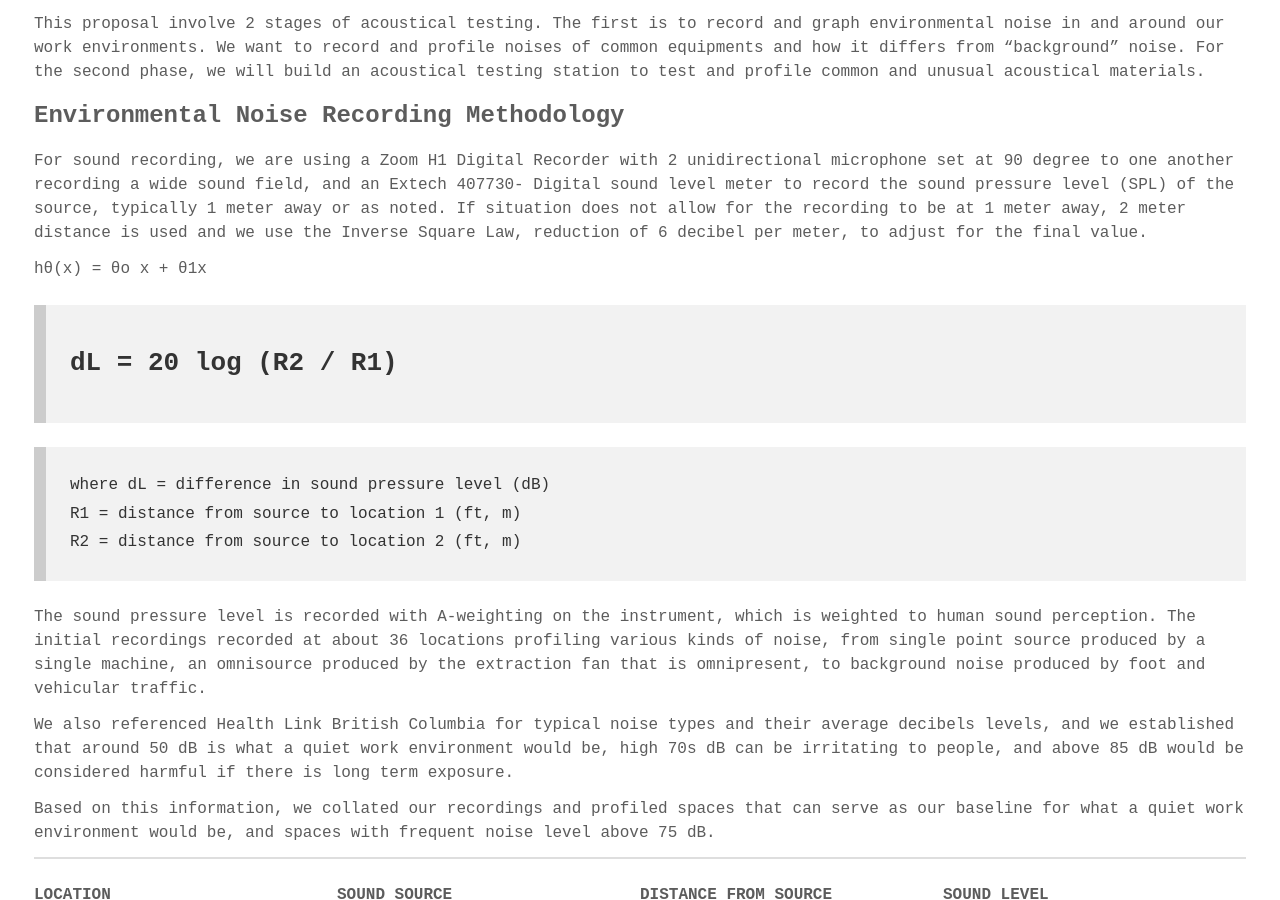
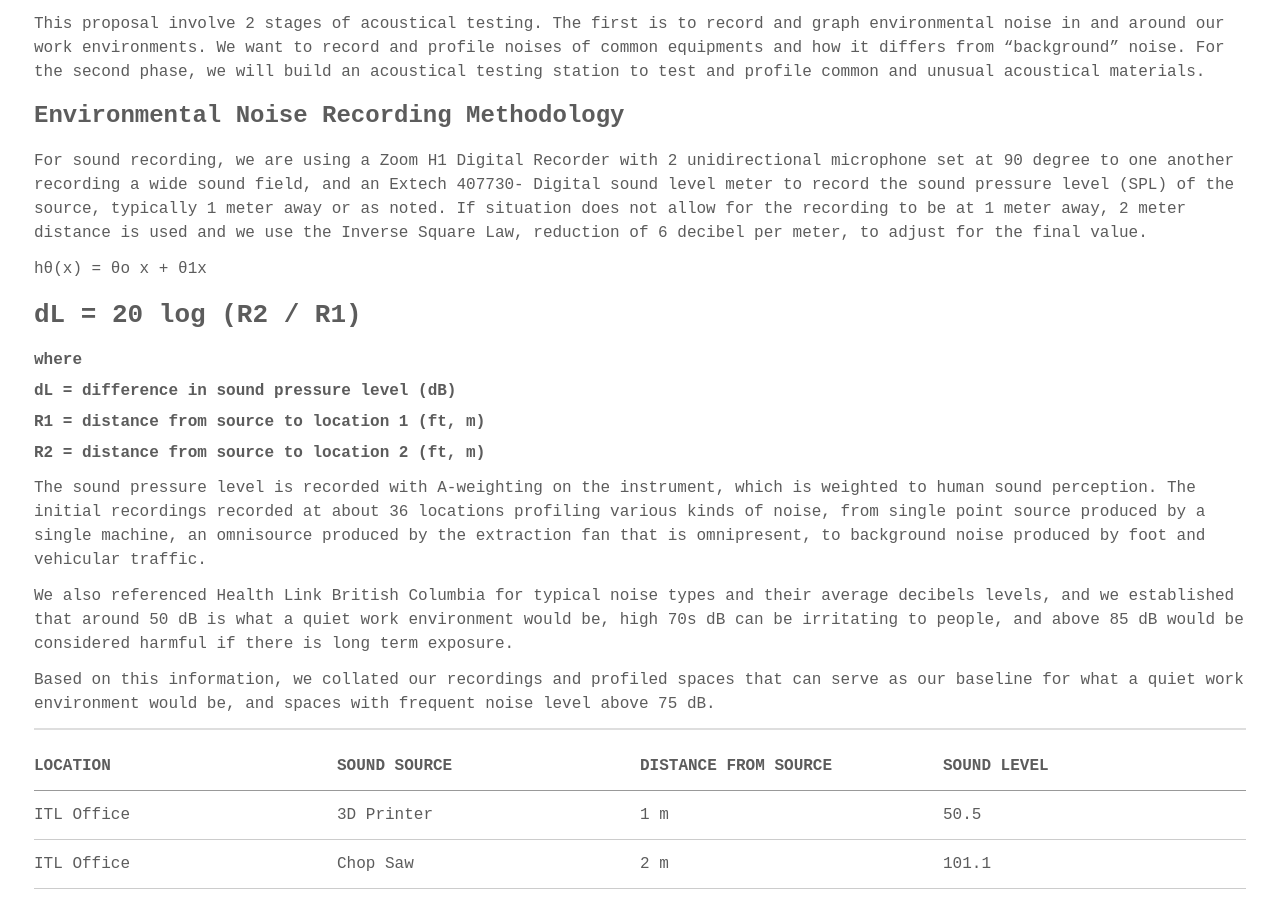
Before and after one commit to tedngai/itldatafactory, a Jekyll site: the page built from _posts/2019-1-24-EnvironmentalNoiseRecording.md, in a window 1280 px wide and 900 px high, scrolled down 757 px. Built offline with Jekyll 4.4.1, drawn with Linux system fonts in a browser that asks for light colours; some web fonts are replaced.

Commit message:
Update 2019-1-24-EnvironmentalNoiseRecording.md

```diff
--- a/_posts/2019-1-24-EnvironmentalNoiseRecording.md
+++ b/_posts/2019-1-24-EnvironmentalNoiseRecording.md
@@ -20,15 +20,13 @@
 
 For sound recording, we are using a Zoom H1 Digital Recorder with 2 unidirectional microphone set at 90 degree to one another recording a wide sound field, and an Extech 407730- Digital sound level meter to record the sound pressure level (SPL) of the source, typically 1 meter away or as noted. If situation does not allow for the recording to be at 1 meter away, 2 meter distance is used and we use the Inverse Square Law, reduction of 6 decibel per meter, to adjust for the final value.
 
-h<sub>&theta;</sub>(x) = &theta;<sub>o</sub> x + &theta;<sub>1</sub>x
->## dL  =  20 log (R2 / R1)
+h&theta;(x) = &theta;o x + &theta;1x
+## dL  =  20 log (R2 / R1)
 
-> where
-> dL = difference in sound pressure level (dB)
->
-> R1 = distance from source to location 1 (ft, m)
->
-> R2 = distance from source to location 2 (ft, m)
+###### where
+###### dL = difference in sound pressure level (dB)
+###### R1 = distance from source to location 1 (ft, m)
+###### R2 = distance from source to location 2 (ft, m)
 
 
 The sound pressure level is recorded with A-weighting on the instrument, which is weighted to human sound perception. The initial recordings recorded at about 36 locations profiling various kinds of noise, from single point source produced by a single machine, an omnisource produced by the extraction fan that is omnipresent, to background noise produced by foot and vehicular traffic.
```
